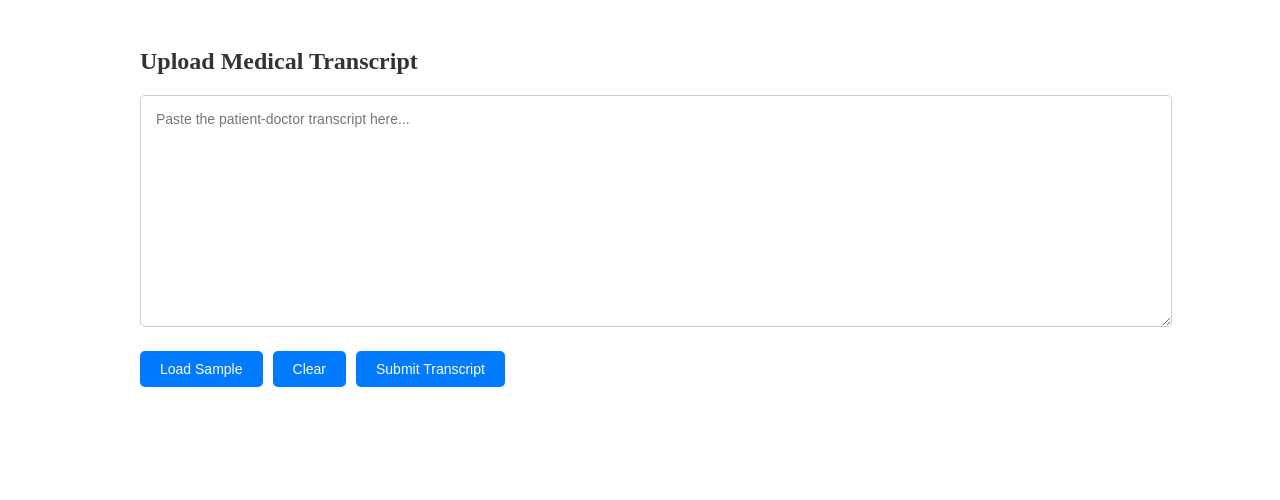
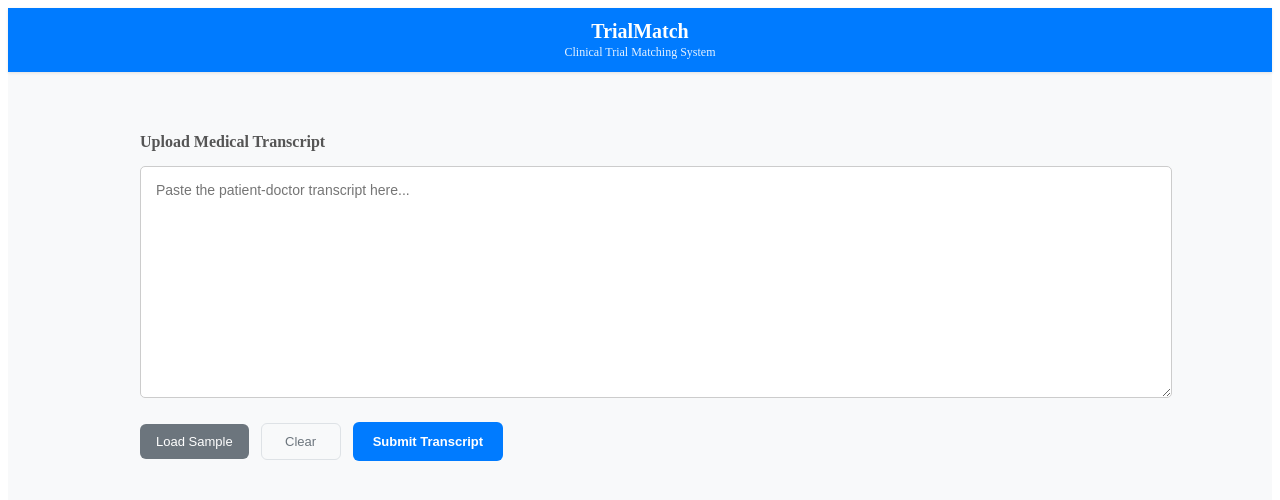
Before and after one commit to theriotc/TrialMatch, an Angular app in the folder frontend/trial-match-app/: page / in a window 1280 px wide. Shown: the top 500 px of the page. Built offline with nearby package versions, Linux system fonts and the light colour scheme.

Commit message:
formatting

```diff
--- a/frontend/trial-match-app/src/app/app.css
+++ b/frontend/trial-match-app/src/app/app.css
@@ -0,0 +1,30 @@
+.app-container {
+  min-height: 100vh;
+  background-color: #f8f9fa;
+}
+
+.title-bar {
+  background-color: #007bff;
+  color: white;
+  padding: 12px 0;
+  text-align: center;
+  box-shadow: 0 1px 3px rgba(0,0,0,0.1);
+}
+
+.title-bar h1 {
+  margin: 0 0 2px 0;
+  font-size: 20px;
+  font-weight: 600;
+}
+
+.title-bar p {
+  margin: 0;
+  font-size: 12px;
+  opacity: 0.9;
+}
+
+.main-content {
+  padding: 20px;
+  max-width: 1200px;
+  margin: 0 auto;
+}
--- a/frontend/trial-match-app/src/app/app.html
+++ b/frontend/trial-match-app/src/app/app.html
@@ -1 +1,10 @@
-<app-transcript-upload></app-transcript-upload>
+<div class="app-container">
+  <header class="title-bar">
+    <h1>TrialMatch</h1>
+    <p>Clinical Trial Matching System</p>
+  </header>
+
+  <main class="main-content">
+    <app-transcript-upload></app-transcript-upload>
+  </main>
+</div>
--- a/frontend/trial-match-app/src/app/components/medical-data-display/medical-data-display.css
+++ b/frontend/trial-match-app/src/app/components/medical-data-display/medical-data-display.css
@@ -3,13 +3,6 @@
   background-color: #f8f9fa;
   border-radius: 6px;
   border: 1px solid #e9ecef;
-}
-
-.section-title {
-  margin: 0 0 15px 0;
-  color: #333;
-  font-size: 18px;
-  font-weight: 600;
 }
 
 .no-data {
--- a/frontend/trial-match-app/src/app/components/transcript-upload/transcript-upload.css
+++ b/frontend/trial-match-app/src/app/components/transcript-upload/transcript-upload.css
@@ -2,11 +2,6 @@
   max-width: 1000px;
   margin: 0 auto;
   padding: 20px;
-}
-
-h2 {
-  color: #333;
-  margin-bottom: 20px;
 }
 
 .input-section {
@@ -31,26 +26,61 @@ textarea:focus {
 
 .button-section {
   margin-bottom: 20px;
+  display: flex;
+  gap: 12px;
+  align-items: center;
 }
 
 button {
-  margin-right: 10px;
-  padding: 10px 20px;
+  padding: 10px 16px;
+  border: none;
+  border-radius: 6px;
+  cursor: pointer;
+  font-size: 13px;
+  font-weight: 500;
+  transition: all 0.2s ease;
+}
+
+button:first-child {
+  background-color: #6c757d;
+  color: white;
+  min-width: 90px;
+}
+
+button:first-child:hover {
+  background-color: #5a6268;
+}
+
+button:nth-child(2) {
+  background-color: #f8f9fa;
+  color: #6c757d;
+  border: 1px solid #dee2e6;
+  min-width: 80px;
+}
+
+button:nth-child(2):hover {
+  background-color: #dc3545;
+  color: white;
+  border-color: #dc3545;
+}
+
+button:last-child {
   background-color: #007bff;
   color: white;
-  border: none;
-  border-radius: 5px;
-  cursor: pointer;
-  font-size: 14px;
+  min-width: 140px;
+  font-weight: 600;
+  padding: 12px 20px;
 }
 
-button:hover {
+button:last-child:hover {
   background-color: #0056b3;
 }
 
 button:disabled {
-  background-color: #6c757d;
+  background-color: #e9ecef;
+  color: #6c757d;
   cursor: not-allowed;
+  opacity: 0.6;
 }
 
 .error {
@@ -66,22 +96,22 @@ button:disabled {
   margin-top: 30px;
 }
 
-.results h3 {
-  color: #333;
-  margin-bottom: 20px;
-}
-
 .results-grid {
   display: flex;
   gap: 30px;
 }
 
-.medical-data, .trials {
-  flex: 1;
+.medical-data {
+  flex: 0 0 30%;
   min-width: 0;
 }
 
-.medical-data h4, .trials h4 {
+.trials {
+  flex: 0 0 70%;
+  min-width: 0;
+}
+
+h4 {
   color: #555;
   margin-bottom: 15px;
 }
--- a/frontend/trial-match-app/src/app/components/transcript-upload/transcript-upload.html
+++ b/frontend/trial-match-app/src/app/components/transcript-upload/transcript-upload.html
@@ -1,5 +1,5 @@
 <div class="container">
-  <h2>Upload Medical Transcript</h2>
+  <h4>Upload Medical Transcript</h4>
 
   <div class="input-section">
     <textarea
--- a/frontend/trial-match-app/src/app/components/trial-detail/trial-detail.css
+++ b/frontend/trial-match-app/src/app/components/trial-detail/trial-detail.css
@@ -15,6 +15,13 @@
   font-size: 14px;
   color: #333;
   line-height: 1.2;
+}
+
+.trial-meta {
+  display: flex;
+  align-items: center;
+  gap: 10px;
+  flex-wrap: wrap;
 }
 
 .nct-id {
@@ -37,6 +44,19 @@
   font-size: 12px;
 }
 
+.info-grid {
+  display: grid;
+  grid-template-columns: 1fr 1fr;
+  gap: 15px;
+  margin-bottom: 8px;
+}
+
+.info-column {
+  display: flex;
+  flex-direction: column;
+  gap: 4px;
+}
+
 .info-row {
   display: flex;
   margin-bottom: 4px;
@@ -56,3 +76,25 @@
 .value {
   color: #333;
 }
+
+.trial-link-container {
+  display: flex;
+  justify-content: flex-end;
+}
+
+.trial-link {
+  font-size: 11px;
+  color: #007bff;
+  text-decoration: none;
+  padding: 2px 6px;
+  border: 1px solid #007bff;
+  border-radius: 3px;
+  background-color: #f8f9fa;
+  transition: all 0.2s ease;
+}
+
+.trial-link:hover {
+  background-color: #007bff;
+  color: white;
+  text-decoration: none;
+}
--- a/frontend/trial-match-app/src/app/components/trial-detail/trial-detail.html
+++ b/frontend/trial-match-app/src/app/components/trial-detail/trial-detail.html
@@ -1,7 +1,9 @@
 <div class="trial-card">
   <div class="trial-header">
     <h5>{{briefTitle}}</h5>
+    <div class="trial-meta">
       <span class="nct-id">{{nctId}}</span>
+    </div>
   </div>
 
   <div *ngIf="isLoading()" class="loading">
@@ -13,6 +15,8 @@
   </div>
 
   <div *ngIf="!isLoading() && trialDetail()" class="trial-info">
+    <div class="info-grid">
+      <div class="info-column">
         <div class="info-row">
           <span class="label">Status:</span>
           <span class="value">{{trialDetail()?.protocolSection?.statusModule?.overallStatus}}</span>
@@ -25,6 +29,8 @@
           <span class="label">Enrollment:</span>
           <span class="value">{{trialDetail()?.protocolSection?.designModule?.enrollmentInfo?.count}}</span>
         </div>
+      </div>
+      <div class="info-column">
         <div class="info-row">
           <span class="label">Age:</span>
           <span class="value">{{trialDetail()?.protocolSection?.eligibilityModule?.minimumAge}}</span>
@@ -35,3 +41,14 @@
         </div>
       </div>
     </div>
+    <div class="trial-link-container">
+      <a
+        *ngIf="nctId"
+        [href]="'https://clinicaltrials.gov/study/' + nctId"
+        target="_blank"
+        class="trial-link">
+        View Details
+      </a>
+    </div>
+  </div>
+</div>
--- a/frontend/trial-match-app/src/app/components/trials-list/trials-list.css
+++ b/frontend/trial-match-app/src/app/components/trials-list/trials-list.css
@@ -1,10 +1,5 @@
 .trials-container {
   margin: 10px 0;
-}
-
-h3 {
-  color: #333;
-  margin-bottom: 15px;
 }
 
 .no-trials {
```
Lines whose indentation alone changed are shown as unchanged.
